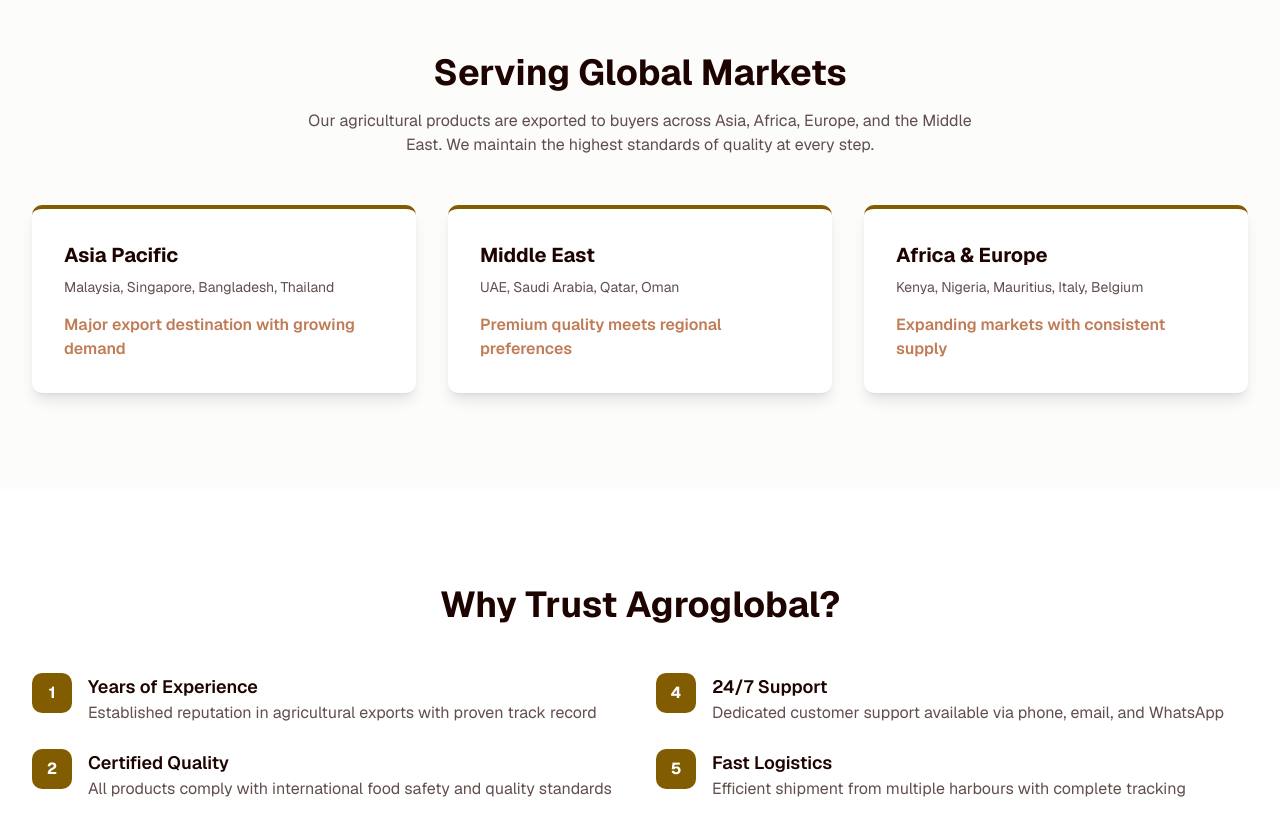
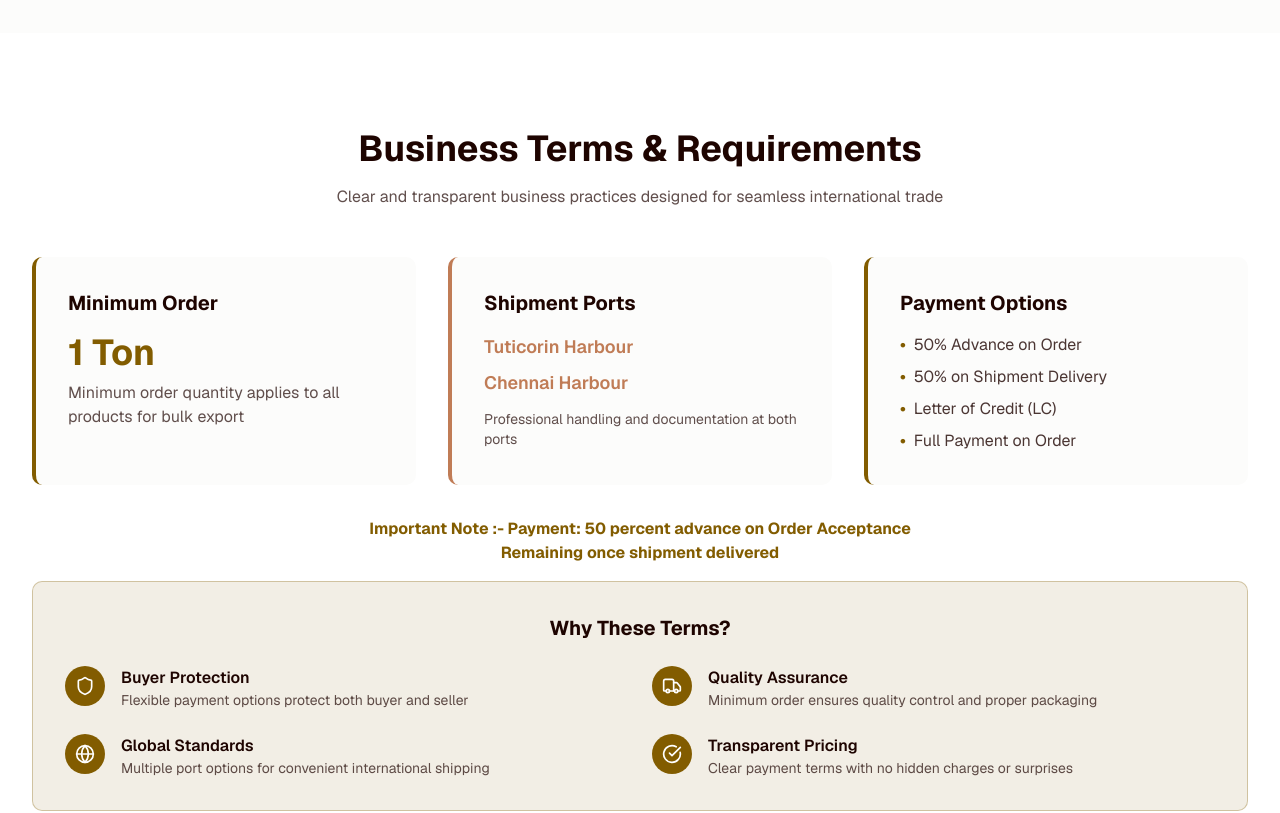
Before and after one commit to bharathkumar8056/agroglobal, a Next.js app: page / in a window 1280 px wide. Shown: the part 2120-2933 px from the top of the page. Built offline with nearby package versions, Linux system fonts and the light colour scheme.

Commit message:
updated payment details

```diff
--- a/app/page.tsx
+++ b/app/page.tsx
@@ -138,6 +138,9 @@ export default function Home() {
             <p className="text-foreground/70 max-w-2xl mx-auto">
               We offer the finest quality vegetables, spices, onions, and rice for the global market
             </p>
+            <div className="mt-6 inline-block bg-primary/10 border-2 border-primary rounded-lg px-6 py-3">
+              <p className="text-primary font-bold">Minimum Order: 1 Ton for All Products</p>
+            </div>
           </div>
 
           <div className="grid grid-cols-1 md:grid-cols-2 lg:grid-cols-4 gap-6">
@@ -205,6 +208,109 @@ export default function Home() {
                 </div>
               </div>
             ))}
+          </div>
+        </div>
+      </section>
+
+      {/* Business Terms & Order Details Section */}
+      <section className="py-16 md:py-24 bg-card">
+        <div className="max-w-7xl mx-auto px-4 sm:px-6 lg:px-8">
+          <div className="text-center mb-12">
+            <h2 className="text-3xl md:text-4xl font-bold text-foreground mb-4">Business Terms & Requirements</h2>
+            <p className="text-foreground/70 max-w-2xl mx-auto">
+              Clear and transparent business practices designed for seamless international trade
+            </p>
+          </div>
+
+          <div className="grid grid-cols-1 md:grid-cols-3 gap-8 mb-8">
+            <div className="bg-background p-8 rounded-lg border-l-4 border-primary">
+              <h3 className="text-xl font-bold text-foreground mb-4">Minimum Order</h3>
+              <p className="text-4xl font-bold text-primary mb-2">1 Ton</p>
+              <p className="text-foreground/70">Minimum order quantity applies to all products for bulk export</p>
+            </div>
+
+            <div className="bg-background p-8 rounded-lg border-l-4 border-accent">
+              <h3 className="text-xl font-bold text-foreground mb-4">Shipment Ports</h3>
+              <div className="space-y-2">
+                <p className="text-lg font-semibold text-accent">Tuticorin Harbour</p>
+                <p className="text-lg font-semibold text-accent">Chennai Harbour</p>
+              </div>
+              <p className="text-foreground/70 text-sm mt-3">Professional handling and documentation at both ports</p>
+            </div>
+
+            <div className="bg-background p-8 rounded-lg border-l-4 border-primary">
+              <h3 className="text-xl font-bold text-foreground mb-4">Payment Options</h3>
+              <ul className="space-y-2 text-foreground/80">
+                <li className="flex items-start space-x-2">
+                  <span className="text-primary font-bold">•</span>
+                  <span>50% Advance on Order</span>
+                </li>
+                <li className="flex items-start space-x-2">
+                  <span className="text-primary font-bold">•</span>
+                  <span>50% on Shipment Delivery</span>
+                </li>
+                <li className="flex items-start space-x-2">
+                  <span className="text-primary font-bold">•</span>
+                  <span>Letter of Credit (LC)</span>
+                </li>
+                <li className="flex items-start space-x-2">
+                  <span className="text-primary font-bold">•</span>
+                  <span>Full Payment on Order</span>
+                </li>
+              </ul>
+            </div>
+          </div>
+
+          <p className="text-center font-bold text-primary mb-4">Important Note :-  Payment: 50 percent advance on Order Acceptance<br />Remaining once shipment delivered</p>
+
+          <div className="bg-primary/10 border border-primary/30 rounded-lg p-8">
+            <h3 className="text-xl font-bold text-foreground mb-6 text-center">Why These Terms?</h3>
+            <div className="grid grid-cols-1 md:grid-cols-2 gap-6">
+              <div className="flex space-x-4">
+                <div className="flex-shrink-0">
+                  <div className="flex items-center justify-center h-10 w-10 rounded-full bg-primary text-primary-foreground">
+                    <Shield size={20} />
+                  </div>
+                </div>
+                <div>
+                  <p className="font-semibold text-foreground">Buyer Protection</p>
+                  <p className="text-sm text-foreground/70">Flexible payment options protect both buyer and seller</p>
+                </div>
+              </div>
+              <div className="flex space-x-4">
+                <div className="flex-shrink-0">
+                  <div className="flex items-center justify-center h-10 w-10 rounded-full bg-primary text-primary-foreground">
+                    <Truck size={20} />
+                  </div>
+                </div>
+                <div>
+                  <p className="font-semibold text-foreground">Quality Assurance</p>
+                  <p className="text-sm text-foreground/70">Minimum order ensures quality control and proper packaging</p>
+                </div>
+              </div>
+              <div className="flex space-x-4">
+                <div className="flex-shrink-0">
+                  <div className="flex items-center justify-center h-10 w-10 rounded-full bg-primary text-primary-foreground">
+                    <Globe size={20} />
+                  </div>
+                </div>
+                <div>
+                  <p className="font-semibold text-foreground">Global Standards</p>
+                  <p className="text-sm text-foreground/70">Multiple port options for convenient international shipping</p>
+                </div>
+              </div>
+              <div className="flex space-x-4">
+                <div className="flex-shrink-0">
+                  <div className="flex items-center justify-center h-10 w-10 rounded-full bg-primary text-primary-foreground">
+                    <CheckCircle size={20} />
+                  </div>
+                </div>
+                <div>
+                  <p className="font-semibold text-foreground">Transparent Pricing</p>
+                  <p className="text-sm text-foreground/70">Clear payment terms with no hidden charges or surprises</p>
+                </div>
+              </div>
+            </div>
           </div>
         </div>
       </section>
```
